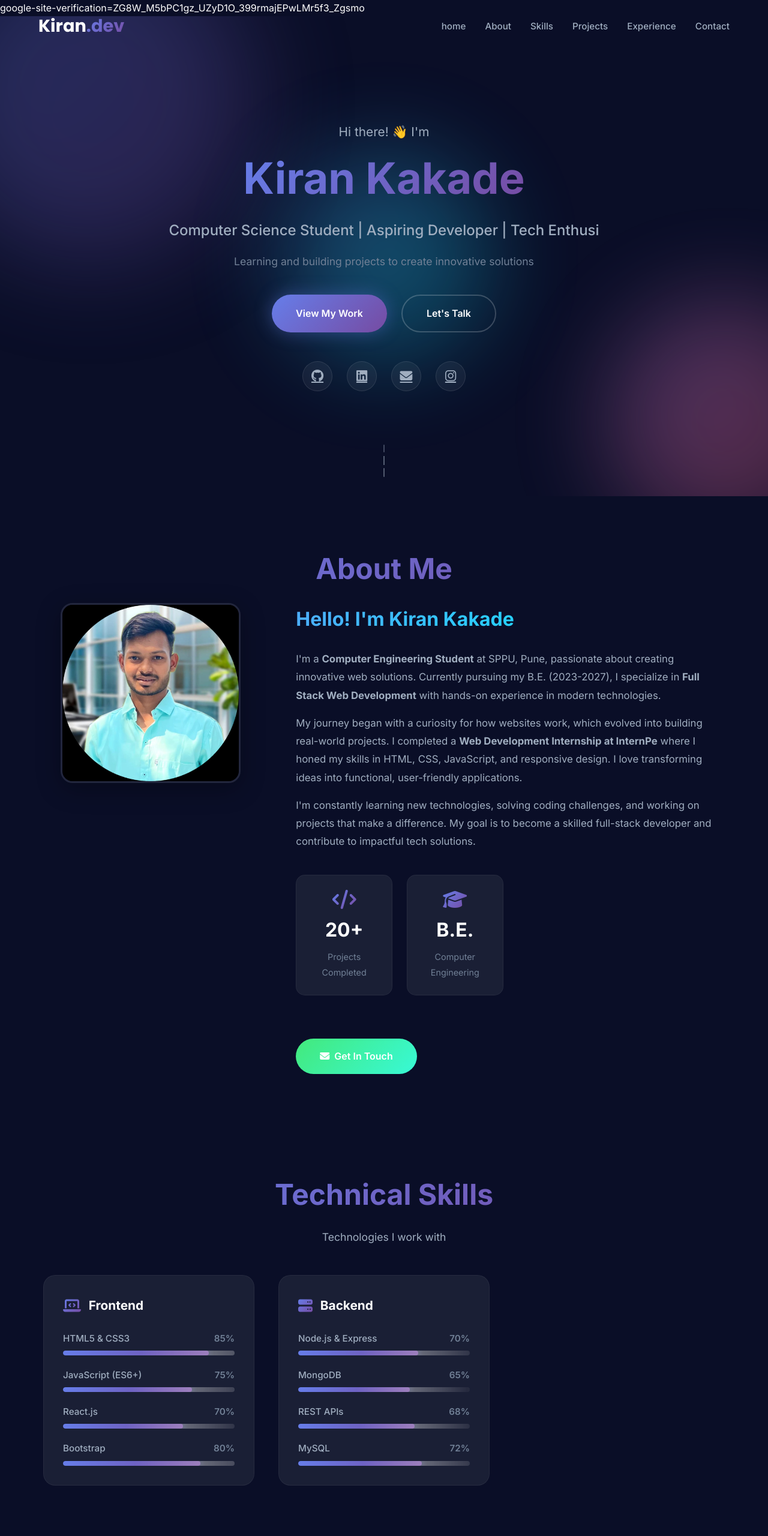
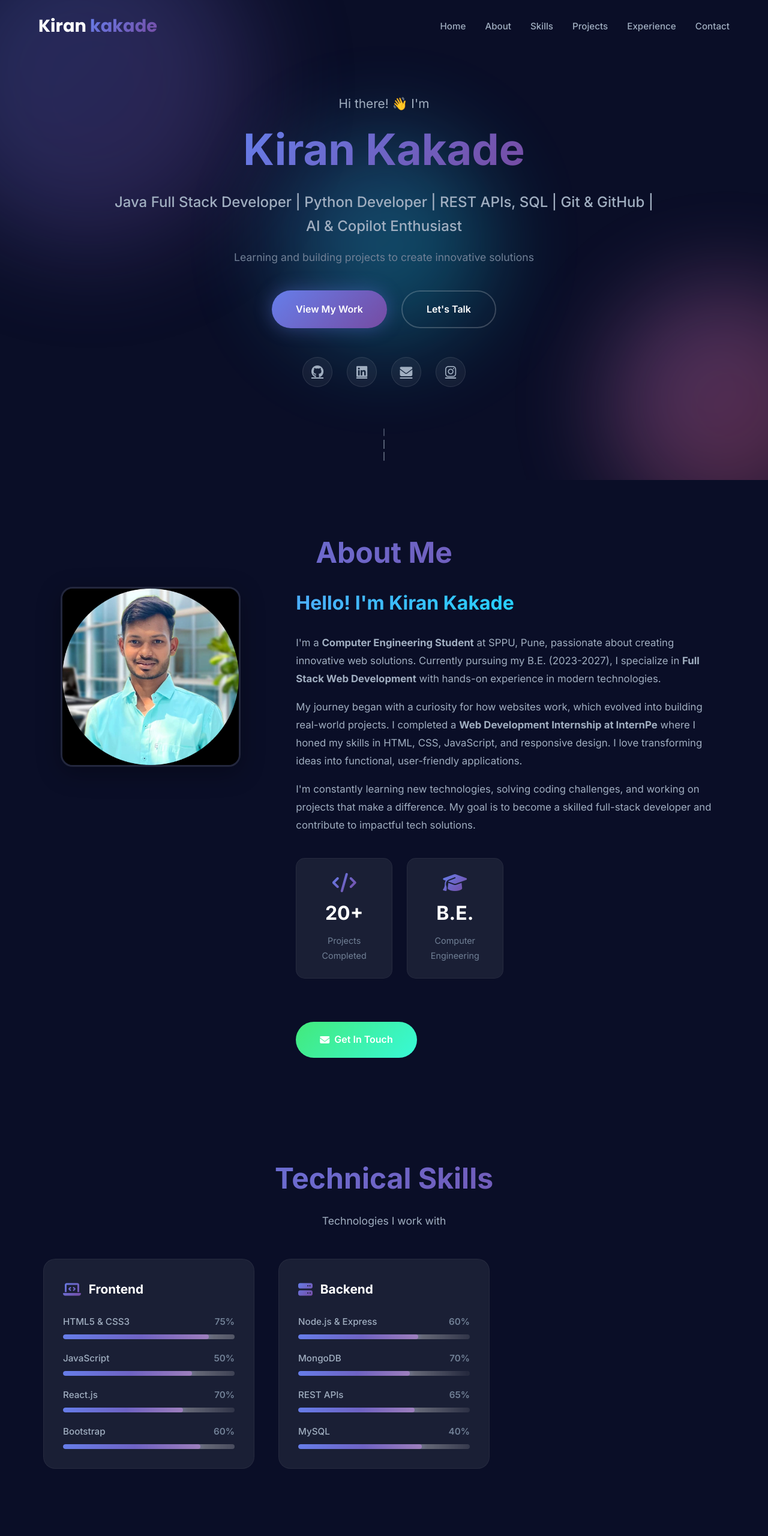
Before and after one commit to kakadekiran7875/portfoli-website-kiran, a plain HTML site: page index.html in a window 1280 px wide. Shown: the top 2560 px of the page at 60% size. Drawn offline with nearby package versions, Linux system fonts and the light colour scheme.

Commit message:
Update personal info and project details in index.html
Updated personal information and project descriptions in index.html. Changed Google site verification meta tag and adjusted skill percentages.

```diff
--- a/index.html
+++ b/index.html
@@ -1,8 +1,8 @@
 <!DOCTYPE html>
 <html lang="en">
+
 <head>
-    <meta name="google-site-verification" content="hjdaBQAYELwrAV87cm_2GY4b9-w6jRoebfvX-GXoZkQ" />
-    google-site-verification=ZG8W_M5bPC1gz_UZyD1O_399rmajEPwLMr5f3_Zgsmo
+    <meta name="google-site-verification" content="e8f32e58f6d217f3" />
     <meta charset="UTF-8">
     <meta name="viewport" content="width=device-width, initial-scale=1.0">
     <title>Kiran Kakade | Full Stack Developer</title>
@@ -11,17 +11,18 @@
     <link rel="stylesheet" href="https://cdnjs.cloudflare.com/ajax/libs/font-awesome/6.4.0/css/all.min.css">
     <script src="https://unpkg.com/scrollreveal"></script>
 </head>
+
 <body>
 
     <nav class="navbar">
-        <h2 class="logo">Kiran<span>.dev</span></h2>
+        <h2 class="logo">Kiran <span>kakade</span></h2>
         <div class="hamburger">
             <span></span>
             <span></span>
             <span></span>
         </div>
         <ul class="nav-menu">
-            <li><a href="#home" class="nav-link">home</a></li>
+            <li><a href="#home" class="nav-link">Home</a></li>
             <li><a href="#about" class="nav-link">About</a></li>
             <li><a href="#skills" class="nav-link">Skills</a></li>
             <li><a href="#projects" class="nav-link">Projects</a></li>
@@ -39,17 +40,23 @@
         <div class="hero-content">
             <p class="hero-greeting">Hi there! 👋 I'm</p>
             <h1><span class="highlight">Kiran Kakade</span></h1>
-            <p class="typewriter">Computer Science Student | Aspiring Developer | Tech Enthusiast</p>
+            <p class="typewriter">Java Full Stack Developer | Python Developer | REST APIs, SQL | Git & GitHub | AI &
+                Copilot Enthusiast | Web Developer | Student @ SPPU | Tech-Driven Future Farmer 🌱 | Problem Solver |
+                Innovator</p>
             <p class="hero-description">Learning and building projects to create innovative solutions</p>
             <div class="hero-buttons">
                 <a href="#projects" class="btn btn-primary">View My Work</a>
                 <a href="#contact" class="btn btn-secondary">Let's Talk</a>
             </div>
             <div class="hero-socials">
-                <a href="https://github.com/kirankakade17" target="_blank" aria-label="GitHub"><i class="fab fa-github"></i></a>
-                <a href="https://www.linkedin.com/in/kiran-kakade" target="_blank" aria-label="LinkedIn"><i class="fab fa-linkedin"></i></a>
-                <a href="mailto:kakadekiran2211@gmail.com" target="_blank" aria-label="Email"><i class="fas fa-envelope"></i></a>
-                <a href="https://www.instagram.com/kiran_kakade17" target="_blank" aria-label="Instagram"><i class="fab fa-instagram"></i></a>
+                <a href="https://github.com/kakadekiran7875" target="_blank" aria-label="GitHub"><i
+                        class="fab fa-github"></i></a>
+                <a href="https://www.linkedin.com/in/kiran-kakade-1a30ab2aa" target="_blank" aria-label="LinkedIn"><i
+                        class="fab fa-linkedin"></i></a>
+                <a href="mailto:kakadekiran2211@gmail.com" target="_blank" aria-label="Email"><i
+                        class="fas fa-envelope"></i></a>
+                <a href="https://www.instagram.com/kakade_kiran_2211_/" target="_blank" aria-label="Instagram"><i
+                        class="fab fa-instagram"></i></a>
             </div>
         </div>
         <div class="scroll-indicator">
@@ -73,9 +80,16 @@
                 </div>
                 <div class="about-text">
                     <h3>Hello! I'm Kiran Kakade</h3>
-                    <p>I'm a <strong>Computer Engineering Student</strong> at SPPU, Pune, passionate about creating innovative web solutions. Currently pursuing my B.E. (2023-2027), I specialize in <strong>Full Stack Web Development</strong> with hands-on experience in modern technologies.</p>
-                    <p>My journey began with a curiosity for how websites work, which evolved into building real-world projects. I completed a <strong>Web Development Internship at InternPe</strong> where I honed my skills in HTML, CSS, JavaScript, and responsive design. I love transforming ideas into functional, user-friendly applications.</p>
-                    <p>I'm constantly learning new technologies, solving coding challenges, and working on projects that make a difference. My goal is to become a skilled full-stack developer and contribute to impactful tech solutions.</p>
+                    <p>I'm a <strong>Computer Engineering Student</strong> at SPPU, Pune, passionate about creating
+                        innovative web solutions. Currently pursuing my B.E. (2023-2027), I specialize in <strong>Full
+                            Stack Web Development</strong> with hands-on experience in modern technologies.</p>
+                    <p>My journey began with a curiosity for how websites work, which evolved into building real-world
+                        projects. I completed a <strong>Web Development Internship at InternPe</strong> where I honed my
+                        skills in HTML, CSS, JavaScript, and responsive design. I love transforming ideas into
+                        functional, user-friendly applications.</p>
+                    <p>I'm constantly learning new technologies, solving coding challenges, and working on projects that
+                        make a difference. My goal is to become a skilled full-stack developer and contribute to
+                        impactful tech solutions.</p>
 
                     <div class="about-stats">
                         <div class="stat-item">
@@ -118,7 +132,7 @@
                         <div class="skill-bar">
                             <div class="skill-info">
                                 <span>HTML5 & CSS3</span>
-                                <span>85%</span>
+                                <span>75%</span>
                             </div>
                             <div class="progress-bar">
                                 <div class="progress" style="width: 85%"></div>
@@ -126,8 +140,8 @@
                         </div>
                         <div class="skill-bar">
                             <div class="skill-info">
-                                <span>JavaScript (ES6+)</span>
-                                <span>75%</span>
+                                <span>JavaScript </span>
+                                <span>50%</span>
                             </div>
                             <div class="progress-bar">
                                 <div class="progress" style="width: 75%"></div>
@@ -145,7 +159,7 @@
                         <div class="skill-bar">
                             <div class="skill-info">
                                 <span>Bootstrap</span>
-                                <span>80%</span>
+                                <span>60%</span>
                             </div>
                             <div class="progress-bar">
                                 <div class="progress" style="width: 80%"></div>
@@ -160,7 +174,7 @@
                         <div class="skill-bar">
                             <div class="skill-info">
                                 <span>Node.js & Express</span>
-                                <span>70%</span>
+                                <span>60%</span>
                             </div>
                             <div class="progress-bar">
                                 <div class="progress" style="width: 70%"></div>
@@ -169,7 +183,7 @@
                         <div class="skill-bar">
                             <div class="skill-info">
                                 <span>MongoDB</span>
-                                <span>65%</span>
+                                <span>70%</span>
                             </div>
                             <div class="progress-bar">
                                 <div class="progress" style="width: 65%"></div>
@@ -178,7 +192,7 @@
                         <div class="skill-bar">
                             <div class="skill-info">
                                 <span>REST APIs</span>
-                                <span>68%</span>
+                                <span>65%</span>
                             </div>
                             <div class="progress-bar">
                                 <div class="progress" style="width: 68%"></div>
@@ -187,7 +201,7 @@
                         <div class="skill-bar">
                             <div class="skill-info">
                                 <span>MySQL</span>
-                                <span>72%</span>
+                                <span>40%</span>
                             </div>
                             <div class="progress-bar">
                                 <div class="progress" style="width: 72%"></div>
@@ -220,10 +234,10 @@
                         <div class="skill-bar">
                             <div class="skill-info">
                                 <span>C/C++ Programming</span>
-                                <span>80%</span>
+                                <span>55%</span>
                             </div>
                             <div class="progress-bar">
-                                <div class="progress" style="width: 80%"></div>
+                                <div class="progress" style="width: 55%"></div>
                             </div>
                         </div>
                         <div class="skill-bar">
@@ -254,7 +268,8 @@
             <div class="projects-grid">
                 <div class="project-card" data-category="web fullstack">
                     <div class="project-image">
-                        <img src="https://images.unsplash.com/photo-1460925895917-afdab827c52f?w=500&h=300&fit=crop" alt="E-Commerce Platform">
+                        <img src="https://images.unsplash.com/photo-1460925895917-afdab827c52f?w=500&h=300&fit=crop"
+                            alt="E-Commerce Platform">
                         <div class="project-overlay">
                             <a href="#" class="overlay-btn" target="_blank"><i class="fas fa-external-link-alt"></i></a>
                             <a href="#" class="overlay-btn" target="_blank"><i class="fab fa-github"></i></a>
@@ -262,7 +277,8 @@
                     </div>
                     <div class="project-info">
                         <h3>E-Commerce Platform</h3>
-                        <p>A full-featured online shopping platform with product catalog, shopping cart, user authentication, payment integration, and order management system.</p>
+                        <p>A full-featured online shopping platform with product catalog, shopping cart, user
+                            authentication, payment integration, and order management system.</p>
                         <div class="tech-stack">
                             <span>React</span>
                             <span>Node.js</span>
@@ -278,7 +294,8 @@
 
                 <div class="project-card" data-category="web design">
                     <div class="project-image">
-                        <img src="https://images.unsplash.com/photo-1498050108023-c5249f4df085?w=500&h=300&fit=crop" alt="Task Management App">
+                        <img src="https://images.unsplash.com/photo-1498050108023-c5249f4df085?w=500&h=300&fit=crop"
+                            alt="Task Management App">
                         <div class="project-overlay">
                             <a href="#" class="overlay-btn" target="_blank"><i class="fas fa-external-link-alt"></i></a>
                             <a href="#" class="overlay-btn" target="_blank"><i class="fab fa-github"></i></a>
@@ -286,7 +303,8 @@
                     </div>
                     <div class="project-info">
                         <h3>Task Management System</h3>
-                        <p>An intuitive productivity app helping students organize assignments, set reminders, track deadlines, and manage study schedules with a clean, modern interface.</p>
+                        <p>An intuitive productivity app helping students organize assignments, set reminders, track
+                            deadlines, and manage study schedules with a clean, modern interface.</p>
                         <div class="tech-stack">
                             <span>React</span>
                             <span>Firebase</span>
@@ -301,7 +319,8 @@
 
                 <div class="project-card" data-category="fullstack">
                     <div class="project-image">
-                        <img src="https://images.unsplash.com/photo-1516321318423-f06f85e504b3?w=500&h=300&fit=crop" alt="Social Media Dashboard">
+                        <img src="https://images.unsplash.com/photo-1516321318423-f06f85e504b3?w=500&h=300&fit=crop"
+                            alt="Social Media Dashboard">
                         <div class="project-overlay">
                             <a href="#" class="overlay-btn" target="_blank"><i class="fas fa-external-link-alt"></i></a>
                             <a href="#" class="overlay-btn" target="_blank"><i class="fab fa-github"></i></a>
@@ -309,7 +328,8 @@
                     </div>
                     <div class="project-info">
                         <h3>Event Management Portal</h3>
-                        <p>A comprehensive platform for managing college events with features like event registration, real-time notifications, schedule management, and attendance tracking.</p>
+                        <p>A comprehensive platform for managing college events with features like event registration,
+                            real-time notifications, schedule management, and attendance tracking.</p>
                         <div class="tech-stack">
                             <span>Vue.js</span>
                             <span>Express</span>
@@ -325,7 +345,8 @@
 
                 <div class="project-card" data-category="web">
                     <div class="project-image">
-                        <img src="https://images.unsplash.com/photo-1551650975-87deedd944c3?w=500&h=300&fit=crop" alt="Weather App">
+                        <img src="https://images.unsplash.com/photo-1551650975-87deedd944c3?w=500&h=300&fit=crop"
+                            alt="Weather App">
                         <div class="project-overlay">
                             <a href="#" class="overlay-btn" target="_blank"><i class="fas fa-external-link-alt"></i></a>
                             <a href="#" class="overlay-btn" target="_blank"><i class="fab fa-github"></i></a>
@@ -333,7 +354,8 @@
                     </div>
                     <div class="project-info">
                         <h3>Weather Forecast App</h3>
-                        <p>A responsive weather application providing real-time weather data, 5-day forecasts, location-based search, and beautiful weather visualizations using OpenWeather API.</p>
+                        <p>A responsive weather application providing real-time weather data, 5-day forecasts,
+                            location-based search, and beautiful weather visualizations using OpenWeather API.</p>
                         <div class="tech-stack">
                             <span>JavaScript</span>
                             <span>Weather API</span>
@@ -348,7 +370,8 @@
 
                 <div class="project-card" data-category="design">
                     <div class="project-image">
-                        <img src="https://images.unsplash.com/photo-1586717791821-3f44a563fa4c?w=500&h=300&fit=crop" alt="Portfolio Template">
+                        <img src="https://images.unsplash.com/photo-1586717791821-3f44a563fa4c?w=500&h=300&fit=crop"
+                            alt="Portfolio Template">
                         <div class="project-overlay">
                             <a href="#" class="overlay-btn" target="_blank"><i class="fas fa-external-link-alt"></i></a>
                             <a href="#" class="overlay-btn" target="_blank"><i class="fab fa-github"></i></a>
@@ -356,7 +379,8 @@
                     </div>
                     <div class="project-info">
                         <h3>Developer Portfolio</h3>
-                        <p>A modern, responsive portfolio website featuring smooth animations, dark theme, project showcase, and contact form integration to present my work professionally.</p>
+                        <p>A modern, responsive portfolio website featuring smooth animations, dark theme, project
+                            showcase, and contact form integration to present my work professionally.</p>
                         <div class="tech-stack">
                             <span>HTML5</span>
                             <span>CSS3</span>
@@ -371,7 +395,8 @@
 
                 <div class="project-card" data-category="fullstack">
                     <div class="project-image">
-                        <img src="https://images.unsplash.com/photo-1512941937669-90a1b58e7e9c?w=500&h=300&fit=crop" alt="Blog Platform">
+                        <img src="https://images.unsplash.com/photo-1512941937669-90a1b58e7e9c?w=500&h=300&fit=crop"
+                            alt="Blog Platform">
                         <div class="project-overlay">
                             <a href="#" class="overlay-btn" target="_blank"><i class="fas fa-external-link-alt"></i></a>
                             <a href="#" class="overlay-btn" target="_blank"><i class="fab fa-github"></i></a>
@@ -379,7 +404,8 @@
                     </div>
                     <div class="project-info">
                         <h3>Tech Blog Platform</h3>
-                        <p>A feature-rich blogging platform where developers can write, publish, and share technical articles with markdown support, commenting system, and user profiles.</p>
+                        <p>A feature-rich blogging platform where developers can write, publish, and share technical
+                            articles with markdown support, commenting system, and user profiles.</p>
                         <div class="tech-stack">
                             <span>Next.js</span>
                             <span>MongoDB</span>
@@ -402,7 +428,8 @@
                         <h3>Bachelor of Computer Engineering</h3>
                         <p class="company">SPPU</p>
                         <p class="date"> Present:2023-2027</p>
-                        <p>Currently pursuing B.E in Computer Engineering with focus on web development and software engineering.</p>
+                        <p>Currently pursuing B.E in Computer Engineering with focus on web development and software
+                            engineering.</p>
                     </div>
                 </div>
                 <div class="timeline-item">
@@ -410,9 +437,16 @@
                         <h3>🧑‍💻 Web Development Intern</h3>
                         <p class="company">InternPe</p>
                         <p class="date">24 Feb 2025 – 23 Mar 2025</p>
-                        <p class="experience-short">Gained hands-on experience in web development by creating multiple front-end projects using HTML, CSS, and JavaScript...</p>
-                        <p class="experience-full" style="display: none;">During my internship at InternPe, I gained hands-on experience in web development by creating multiple front-end projects using HTML, CSS, and JavaScript. I learned the complete web design process — from building responsive layouts to deploying functional web pages. The internship enhanced my skills in UI/UX design, coding best practices, and teamwork in a professional environment.</p>
-                        <a href="#" class="btn btn-secondary view-more-btn" style="margin-top: 10px; display: inline-block;" onclick="toggleExperience(event)">View More</a>
+                        <p class="experience-short">Gained hands-on experience in web development by creating multiple
+                            front-end projects using HTML, CSS, and JavaScript...</p>
+                        <p class="experience-full" style="display: none;">During my internship at InternPe, I gained
+                            hands-on experience in web development by creating multiple front-end projects using HTML,
+                            CSS, and JavaScript. I learned the complete web design process — from building responsive
+                            layouts to deploying functional web pages. The internship enhanced my skills in UI/UX
+                            design, coding best practices, and teamwork in a professional environment.</p>
+                        <a href="#" class="btn btn-secondary view-more-btn"
+                            style="margin-top: 10px; display: inline-block;" onclick="toggleExperience(event)">View
+                            More</a>
                     </div>
                 </div>
             </div>
@@ -429,9 +463,15 @@
                     <p id="responseMsg"></p>
                 </form>
                 <div class="contact-info">
-                    <div class="info-item"><i class="fas fa-envelope"></i><p>kakadekiran2211@gmail.com</p></div>
-                    <div class="info-item"><i class="fas fa-phone"></i><p>+91 7875024546</p></div>
-                    <div class="info-item"><i class="fas fa-map-marker-alt"></i><p>Pune, India</p></div>
+                    <div class="info-item"><i class="fas fa-envelope"></i>
+                        <p>kakadekiran2211@gmail.com</p>
+                    </div>
+                    <div class="info-item"><i class="fas fa-phone"></i>
+                        <p>+91 7875024546</p>
+                    </div>
+                    <div class="info-item"><i class="fas fa-map-marker-alt"></i>
+                        <p>Pune, India</p>
+                    </div>
                 </div>
             </div>
         </section>
@@ -455,15 +495,19 @@
             <div class="footer-section">
                 <h4>Connect</h4>
                 <div class="footer-icons">
-                    <a href="https://github.com/kirankakade17" target="_blank" aria-label="GitHub"><i class="fab fa-github"></i></a>
-                    <a href="https://www.linkedin.com/in/kiran-kakade" target="_blank" aria-label="LinkedIn"><i class="fab fa-linkedin"></i></a>
-                    <a href="mailto:kakadekiran2211@gmail.com" target="_blank" aria-label="Email"><i class="fas fa-envelope"></i></a>
-                    <a href="https://www.instagram.com/kiran_kakade17" target="_blank" aria-label="Instagram"><i class="fab fa-instagram"></i></a>
+                    <a href="https://github.com/kakadekiran7875" target="_blank" aria-label="GitHub"><i
+                            class="fab fa-github"></i></a>
+                    <a href="https://www.linkedin.com/in/kiran-kakade-1a30ab2aa/overlay/contact-info/" target="_blank"
+                        aria-label="LinkedIn"><i class="fab fa-linkedin"></i></a>
+                    <a href="mailto:kakadekiran2211@gmail.com" target="_blank" aria-label="Email"><i
+                            class="fas fa-envelope"></i></a>
+                    <a href="https://www.instagram.com/kakade_kiran_2211_/" target="_blank" aria-label="Instagram"><i
+                            class="fab fa-instagram"></i></a>
                 </div>
             </div>
         </div>
         <div class="footer-bottom">
-            <p>© 2025 Kiran Kakade. Made with <i class="fas fa-heart"></i> and <i class="fas fa-coffee"></i></p>
+            <p>© 2025 Made with.Kakade Kiran Ganesh </p>
         </div>
     </footer>
 
@@ -542,7 +586,7 @@
         emailjs.init("JaQ9hSFt6AgX8kk6n");
 
         // Form Submit Handler
-        document.getElementById("contactForm").addEventListener("submit", function(e) {
+        document.getElementById("contactForm").addEventListener("submit", function (e) {
             e.preventDefault();
 
             emailjs.sendForm("service_hcvrdx8", "template_awv0gmv", this)
@@ -599,7 +643,7 @@
             if (i < text.length) {
                 typewriterText.textContent += text.charAt(i);
                 i++;
-                setTimeout(typeWriter, 100);
+                setTimeout(typeWriter, 50);
             }
         }
 
@@ -625,4 +669,5 @@
         }
     </script>
 </body>
+
 </html>
```
Lines whose indentation alone changed are shown as unchanged.
